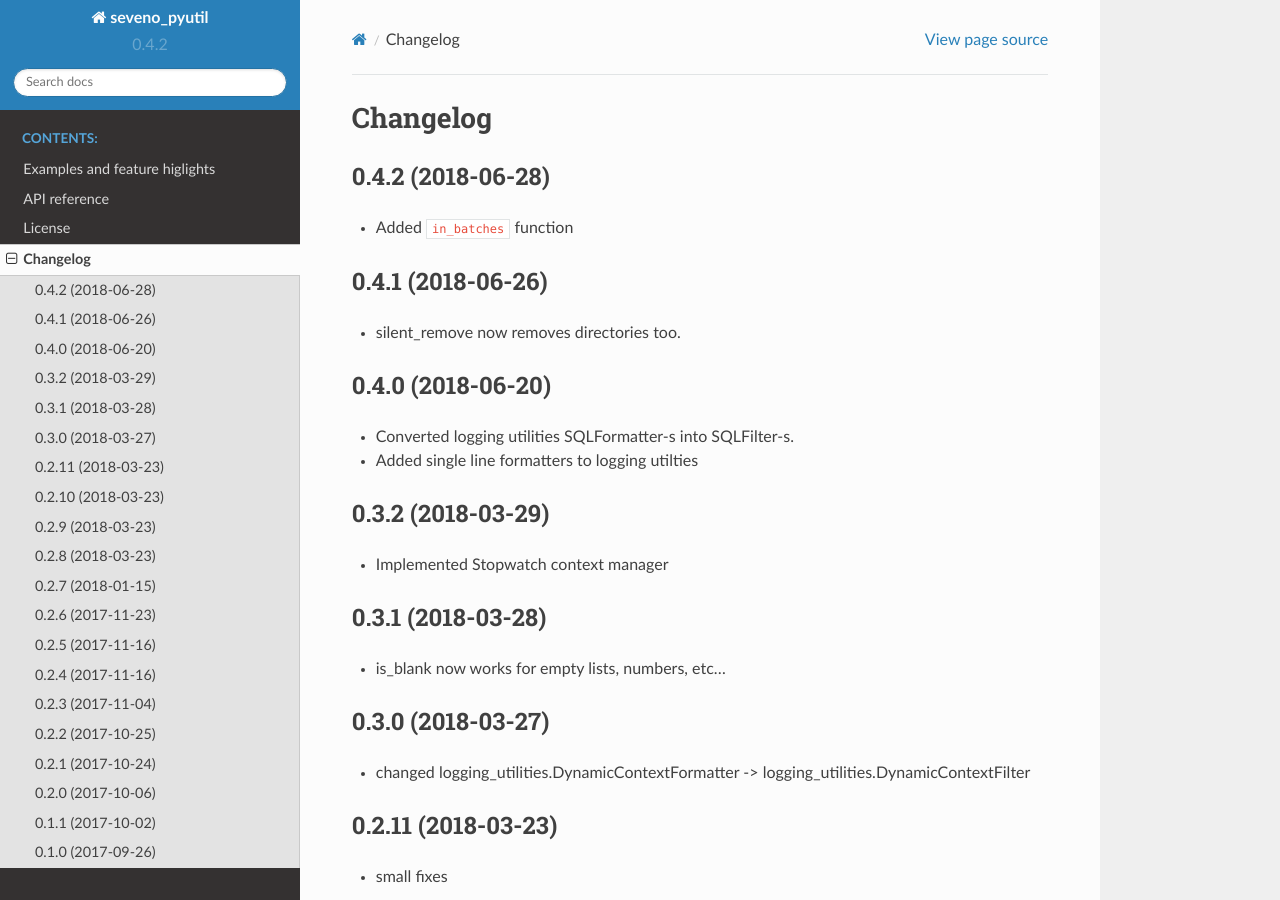
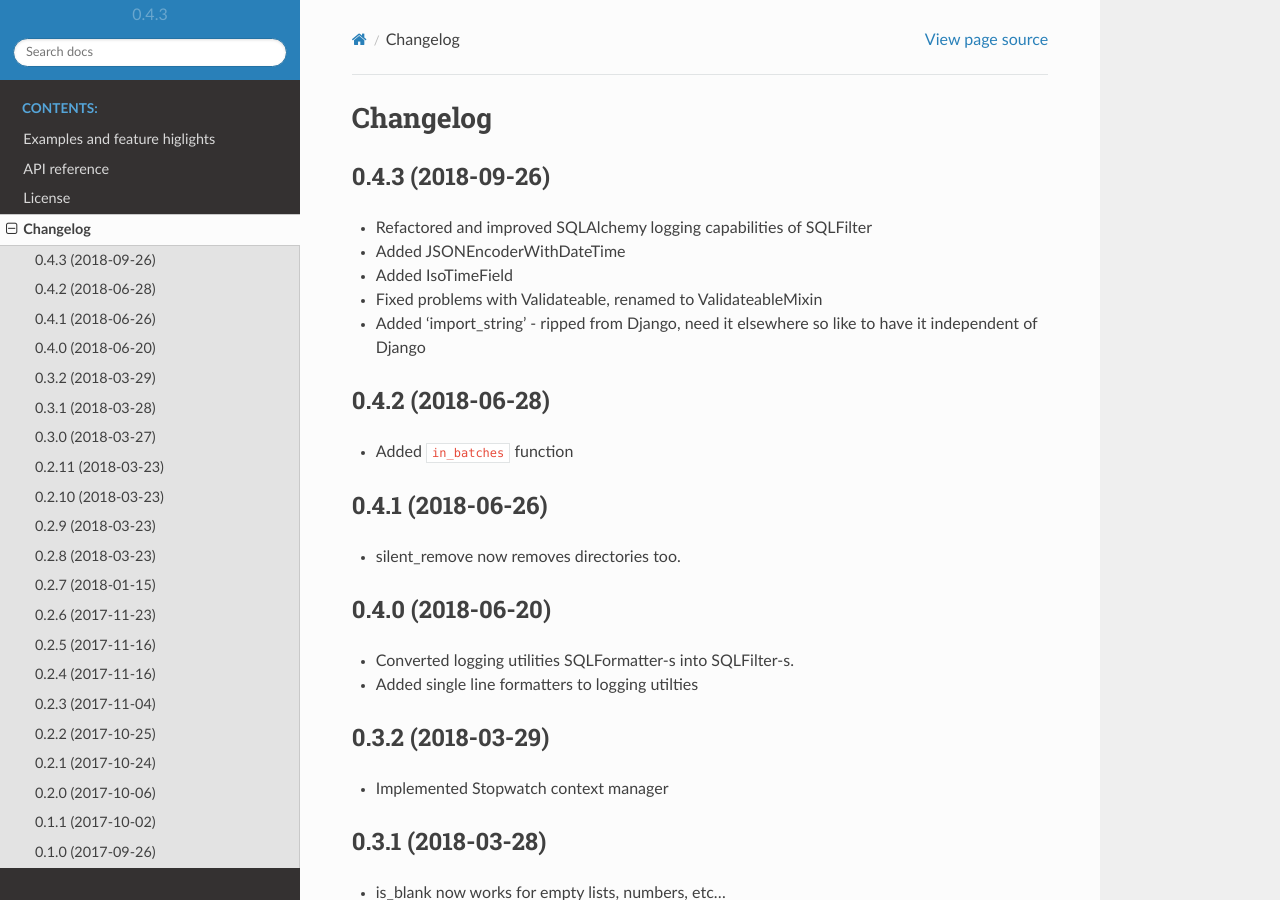
Before and after one commit to tadams42/seveno_pyutil, a Sphinx documentation site: the page built from docs/changelog.rst, in a window 1280 px wide and 900 px high. Built offline with Sphinx 7.4.7 and the Read the Docs theme 2.0.0, drawn with Linux system fonts in a browser that asks for light colours.

Commit message:
Bump version: 0.4.2 → 0.4.3

```diff
--- a/CHANGELOG.md
+++ b/CHANGELOG.md
@@ -1,4 +1,12 @@
 # Changelog
+
+## 0.4.3 (2018-09-26)
+
+* Refactored and improved SQLAlchemy logging capabilities of SQLFilter
+* Added JSONEncoderWithDateTime
+* Added IsoTimeField
+* Fixed problems with Validateable, renamed to ValidateableMixin
+* Added 'import_string' - ripped from Django, need it elsewhere so like to have it independent of Django
 
 ## 0.4.2 (2018-06-28)
 
--- a/docs/conf.py
+++ b/docs/conf.py
@@ -70,7 +70,7 @@
 # |version| and |release|, also used in various other places throughout the
 # built documents.
 #
-version = release = '0.4.2'
+version = release = '0.4.3'
 
 # The language for content autogenerated by Sphinx. Refer to documentation
 # for a list of supported languages.
--- a/setup.cfg
+++ b/setup.cfg
@@ -1,5 +1,5 @@
 [bumpversion]
-current_version = 0.4.2
+current_version = 0.4.3
 
 [bdist_wheel]
 universal = 1
--- a/setup.py
+++ b/setup.py
@@ -25,7 +25,7 @@
 
 setup(
     name="seveno_pyutil",
-    version='0.4.2',
+    version='0.4.3',
     license='MIT',
     description="Various unsorted Python utilities",
     long_description='%s\n%s' % (
--- a/src/seveno_pyutil/__init__.py
+++ b/src/seveno_pyutil/__init__.py
@@ -1,4 +1,4 @@
-__version__ = '0.4.2'
+__version__ = '0.4.3'
 
 import logging
 import sys
```
